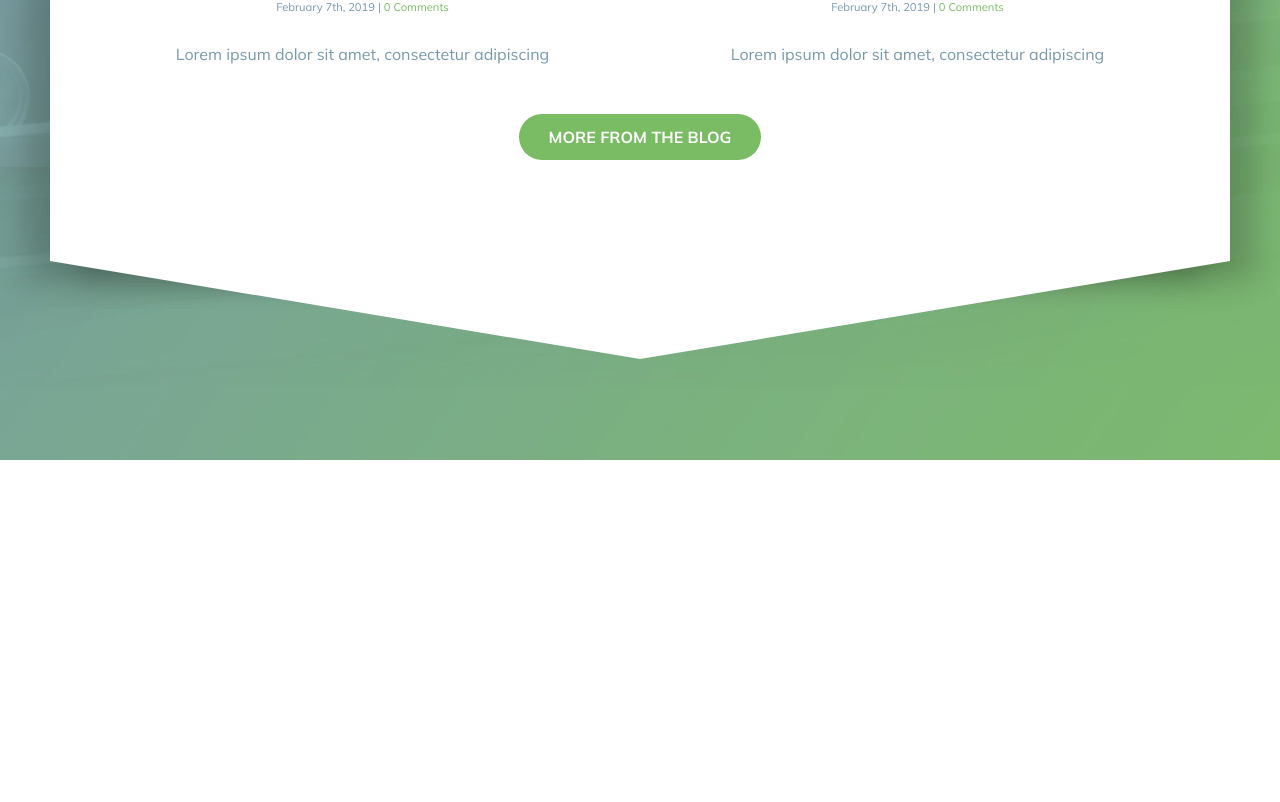
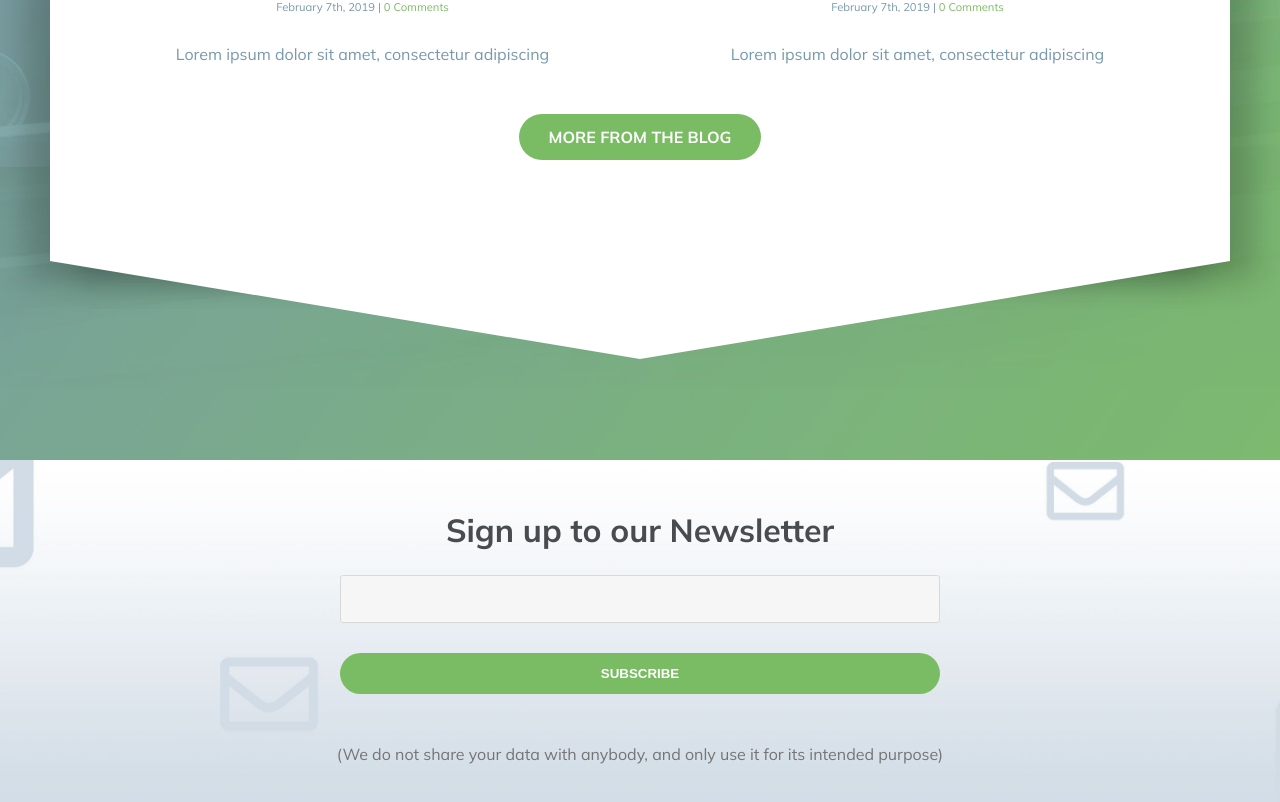
Before and after one commit to matteopompei/proj-html-vuejs, a Vue app: page / in a window 1280 px wide. Shown: the part 4579-5381 px from the top of the page. Before the commit the page ends 5039 px from the top, so only its background shows below. Built offline with nearby package versions, Linux system fonts and the light colour scheme.

Commit message:
Newsletter fatta

```diff
--- a/src/components/macro/Main.vue
+++ b/src/components/macro/Main.vue
@@ -7,6 +7,7 @@
     <Instructors />
     <Testimonials />
     <LatestNews />
+    <Newsletter />
   </main>
 </template>
 
@@ -18,6 +19,7 @@ import Rates from "../sections/Rates.vue";
 import Instructors from "../sections/Instructors.vue";
 import Testimonials from "../sections/Testimonials.vue";
 import LatestNews from "../sections/LatestNews.vue";
+import Newsletter from "../sections/Newsletter.vue";
 
 export default {
   name: "Main",
@@ -29,6 +31,7 @@ export default {
     Instructors,
     Testimonials,
     LatestNews,
+    Newsletter,
   },
 };
 </script>
--- /dev/null
+++ b/src/components/sections/Newsletter.vue
@@ -0,0 +1,75 @@
+<template>
+  <section>
+    <div class="container">
+      <div class="title">Sign up to our Newsletter</div>
+      <input type="text" />
+      <input type="submit" value="Subscribe" />
+      <p>
+        (We do not share your data with anybody, and only use it for its
+        intended purpose)
+      </p>
+    </div>
+  </section>
+</template>
+
+<script>
+export default {
+  name: "Newsletter",
+};
+</script>
+
+<style lang="scss" scoped>
+@import "../../assets/style/vars.scss";
+
+section {
+  background: url("../../assets/img/newsletter_background.jpg") center;
+  background-size: cover;
+
+  .container {
+    flex-direction: column;
+    align-items: center;
+    padding: 50px 0;
+
+    .title {
+      margin-bottom: 25px;
+      font-size: 2rem;
+      font-weight: bold;
+      color: $color1;
+    }
+
+    input[type="text"] {
+      margin-bottom: 30px;
+      padding: 15px 15px;
+      width: 600px;
+      background: #f6f6f6;
+      border: 1px solid #d9d9d9;
+      border-radius: 3px;
+      outline: none;
+      font-family: $first-font;
+      font-size: 0.8rem;
+      color: $color2;
+    }
+
+    input[type="submit"] {
+      display: block;
+      margin-bottom: 50px;
+      padding: 13px 30px;
+      height: fit-content;
+      width: 600px;
+      background: $accent;
+      border: none;
+      border-radius: $button-border-radius;
+      font-size: 1.4;
+      font-weight: bold;
+      text-decoration: none;
+      text-transform: uppercase;
+      color: #fff;
+      transition: $trans-time;
+
+      &:hover {
+        background: $accent-hover;
+      }
+    }
+  }
+}
+</style>
```
